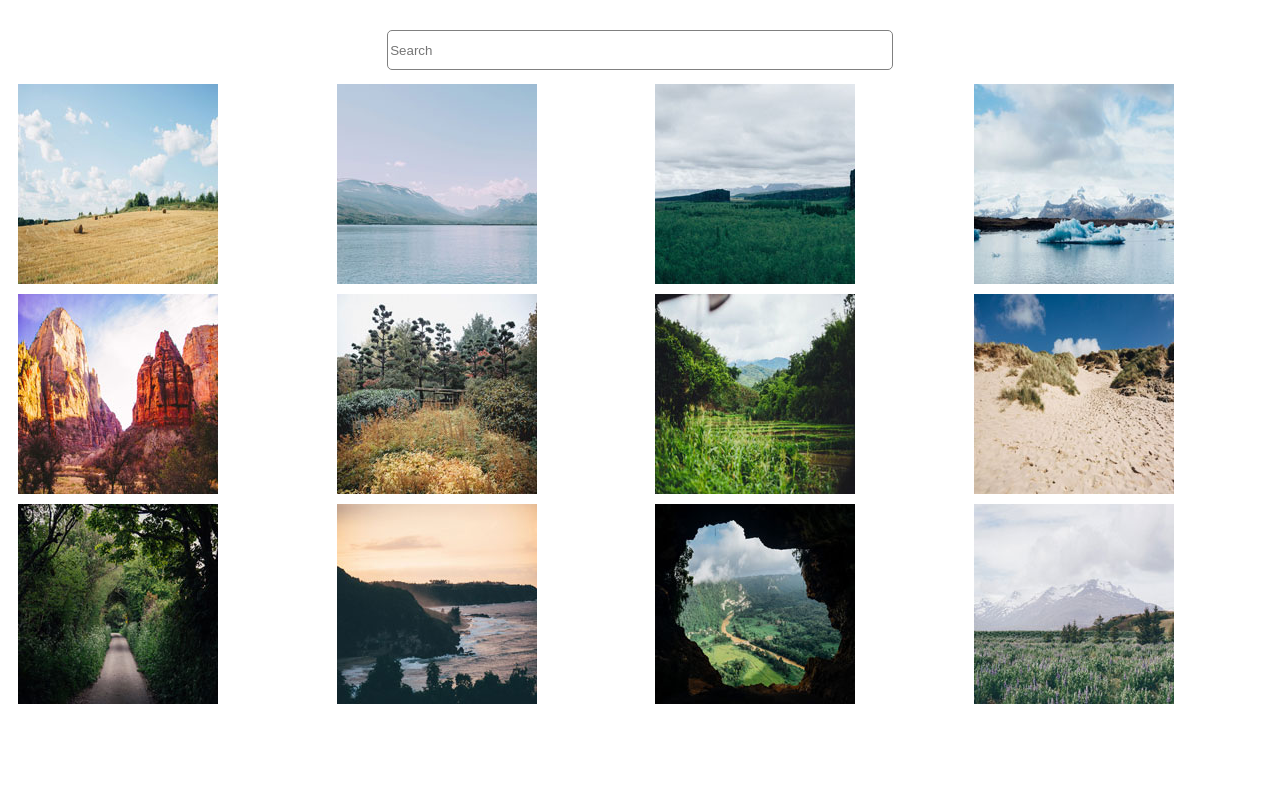
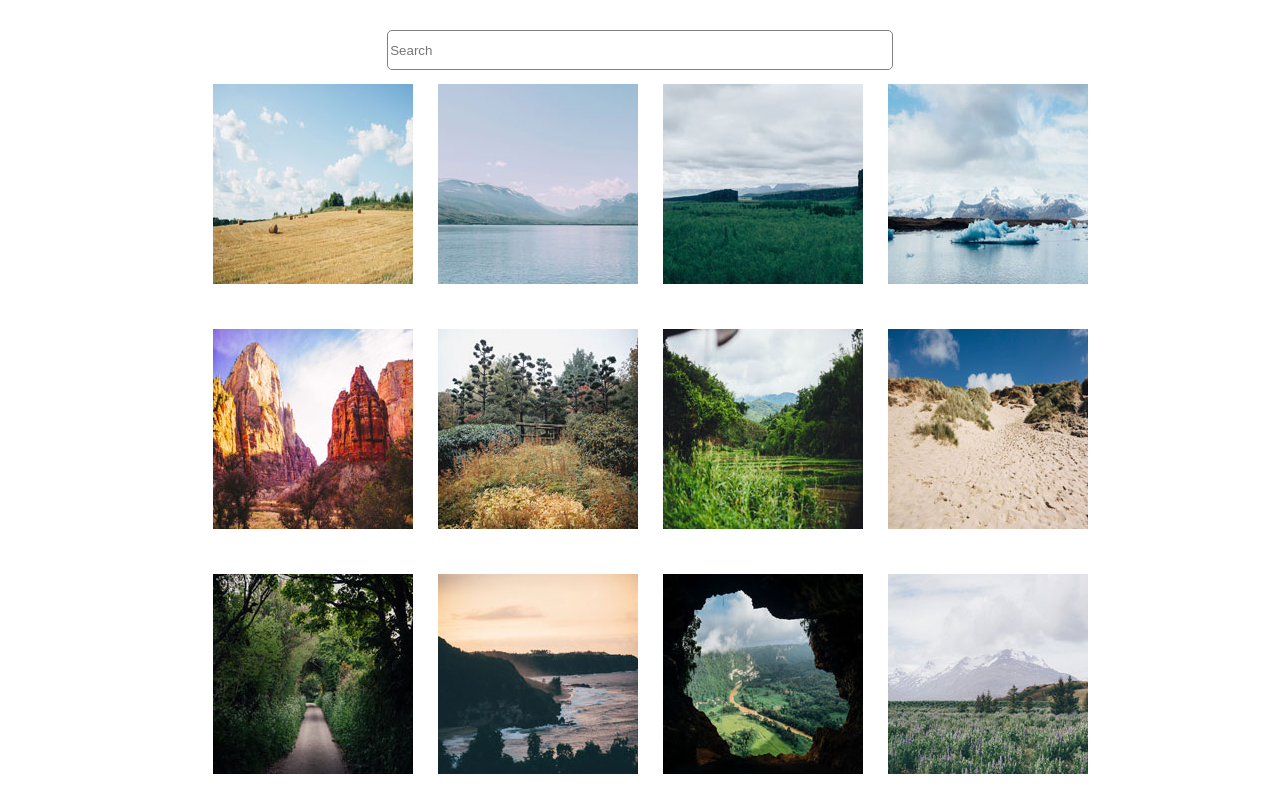
Before and after one commit to alekseynecha77/Project5, a plain HTML site: page index.html in a window 1280 px wide. Drawn offline with Linux system fonts and the light colour scheme.

Commit message:
Update style.css

```diff
--- a/css/style.css
+++ b/css/style.css
@@ -5,9 +5,11 @@
 
 .grid{
   display: grid;
-  grid-template-columns: repeat(4, 1fr);
-  grid-template-rows: repeat(3, 200px);
-  grid-gap: 10px;
+  grid-template-columns: repeat(auto-fit, 200px);;
+  justify-content: center;
+  max-width: 875px;
+  grid-gap: 25px;
+  margin: 0 auto;
 
 }
 #search{
```
